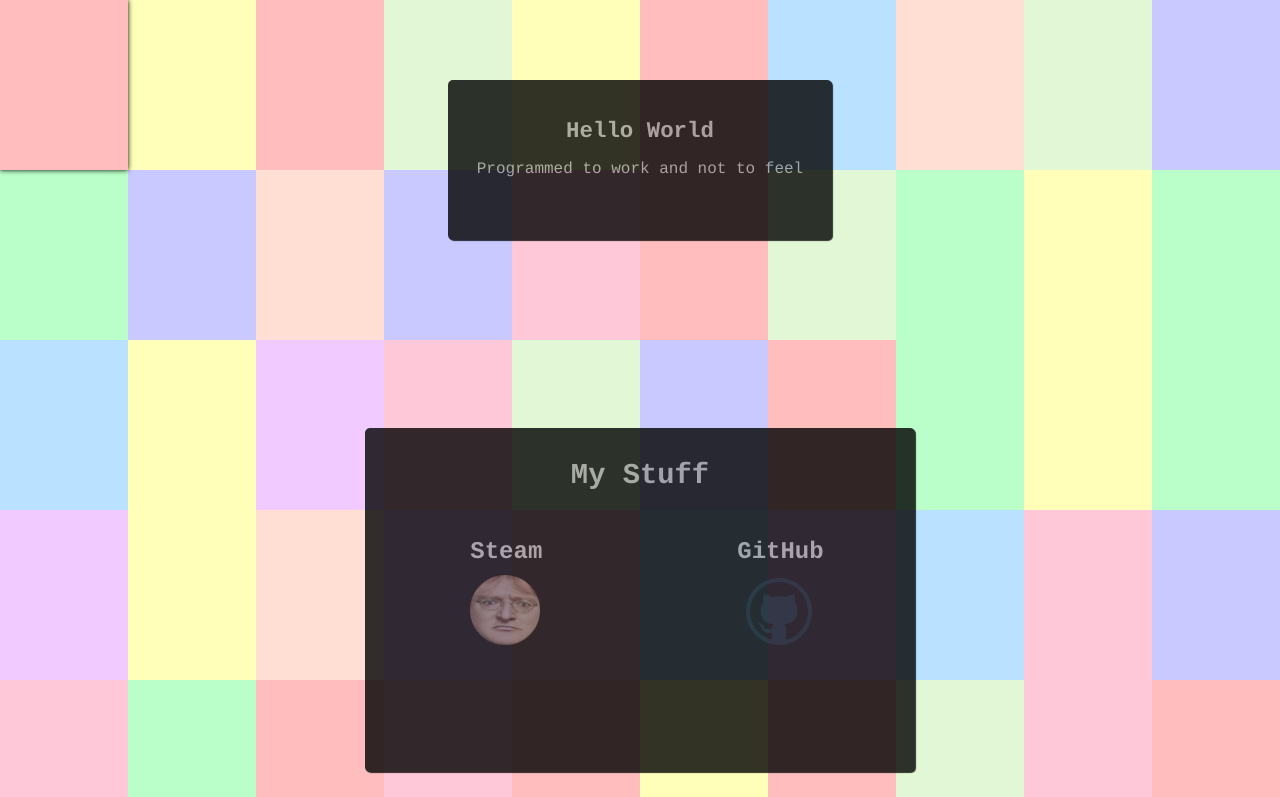
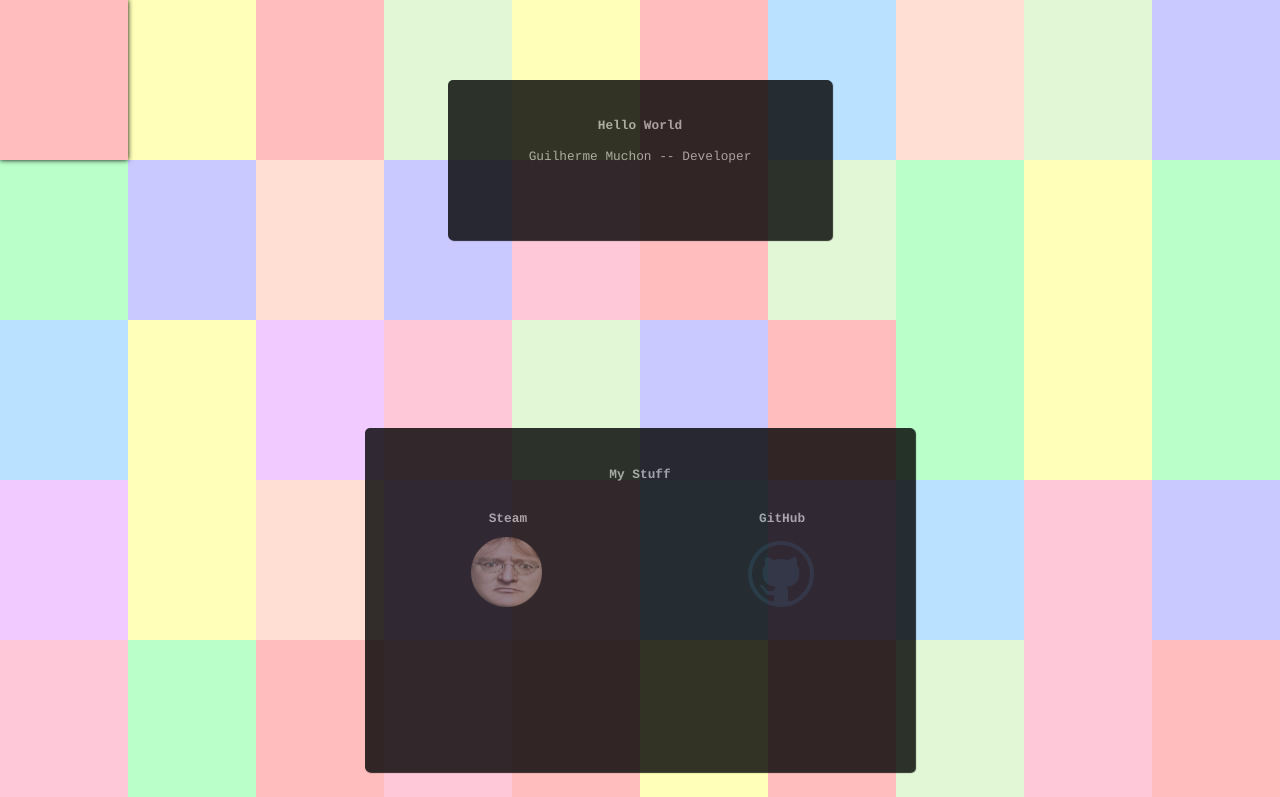
Before and after one commit to GuilhermeMuchon/GuilhermeMuchon.github.io, a plain HTML site: page index.html in a window 1280 px wide. Shown: the top 797 px of the page. Drawn offline with Linux system fonts and the light colour scheme.

Commit message:
New js functions added, background aspect ratio fix, responsive text addition

```diff
--- a/css/style.css
+++ b/css/style.css
@@ -3,18 +3,33 @@
 	padding: 0;
 }
 
-h1 {
-	font-size: 180%;
+html, body {
+	height: 100%;
 }
 
+h1 {
+	font-size: 1vw;
+}
+
+h2 {
+	font-size: 1vw;
+}
 
 h3 {
 	margin-top: 8%;
-	font-size: 140%;
+	font-size: 1vw;
 }
 
 p {
-	font-size: 100%;
+	font-size: 1vw;
+}
+
+p#presentation {
+   -webkit-transition: opacity .5s ease-in-out;
+   -moz-transition: opacity .5s ease-in-out;
+   -ms-transition: opacity .5s ease-in-out;
+   -o-transition: opacity .5s ease-in-out;
+   transition: opacity .5s ease-in-out;
 }
 
 footer {
@@ -34,15 +49,14 @@ footer {
 }
 
 footer p {
-	font-size: 100%;
+	font-size: 0.8vw;
 }
 
 div {
 	position: relative;
-	display: block;
+	float: left;
 	width: 10%;
-	height: 170px;
-	float: left;
+	height: 20%;
 	-webkit-transition: all 1s ease-in;
 }
 
@@ -103,11 +117,11 @@ div#myStuff {
 }
 
 h1#title {
-	margin-top: 20px;
+	margin-top: 5%;
 }
 
 table {
-	margin-top: 5%;
+	margin-top: 2%;
 }
 
 img {
--- a/index.html
+++ b/index.html
@@ -5,9 +5,10 @@
 	<title>Muchon's Profile</title>
 	<link rel="icon" href="img/icon.ico">
 	<link rel="stylesheet" type="text/css" href="css/style.css">
+	<script type="text/javascript" src="js/functions.js"></script>
 </head>
 <body id="body">
-	<div id="principal"><h3 class="texto">Hello World</h3><p class="texto">Programmed to work and not to feel</p></div>
+	<div id="principal" onmouseenter="changeText('Programmed to work and not to feel')" onmouseleave="changeBack()"><h3 class="texto">Hello World</h3><p id="presentation" class="texto">Guilherme Muchon -- Developer</p></div>
 
 	<div id="myStuff"><h1 id="title" class="texto">My Stuff</h1>
 		<table>
--- /dev/null
+++ b/js/functions.js
@@ -0,0 +1,17 @@
+function changeText(text) {
+	var display = document.getElementById("presentation");
+	display.style.opacity = 0;
+	setTimeout(function() {
+		display.innerHTML = text;
+		display.style.opacity = .6;
+	}, 500);
+}
+
+function changeBack() {
+	var display = document.getElementById("presentation");
+	display.style.opacity = 0;
+	setTimeout(function() {
+		display.innerHTML = "Guilherme Muchon -- Developer";
+		display.style.opacity = .6;
+	}, 500);
+}
```
